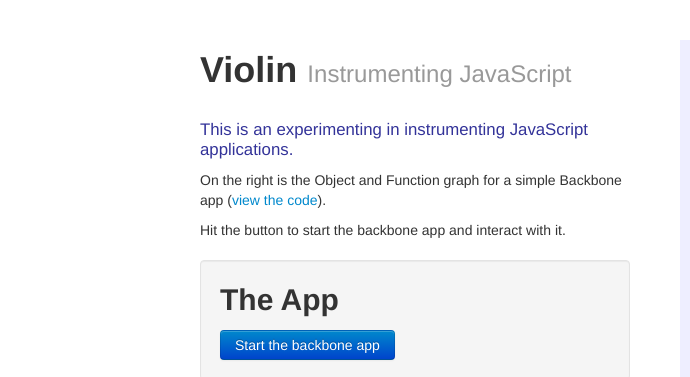
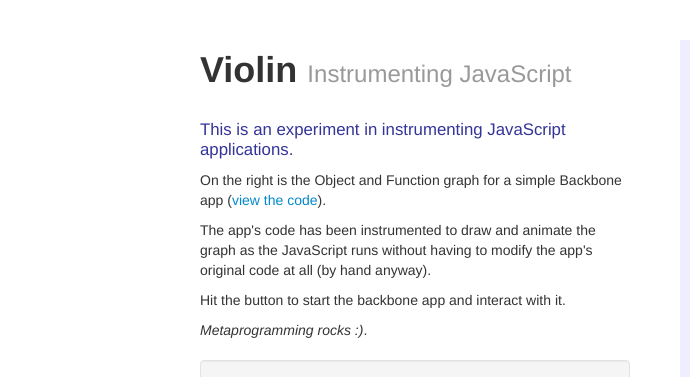
Before and after one commit to latentflip/violin, a plain HTML site: page index.html in a window 1280 px wide. Shown: the top 377 px of the page, 0-690 px from the left. Drawn offline with Linux system fonts and the light colour scheme; a script that the page names is missing.

Commit message:
Fix typos

```diff
--- a/index.html
+++ b/index.html
@@ -35,7 +35,7 @@
           <h1>Violin <small>Instrumenting JavaScript</small></h1>
 
           <p class='p-first'>
-            This is an experimenting in instrumenting JavaScript applications.
+            This is an experiment in instrumenting JavaScript applications.
           </p>
 
           <p>
@@ -43,7 +43,13 @@
             a simple Backbone app (<a href='#' rel='show-code' data-content='view'> the code</a>).
           </p>
 
+          <p>
+            The app's code has been instrumented to draw and animate the graph as the JavaScript runs without having to modify the app's original code at all (by hand anyway).
+          </p>
+
           <p>Hit the button to start the backbone app and interact with it.</p>
+
+          <p><i>Metaprogramming rocks :)</i>.</p>
 
           <div class='well'>
             <h2>The App</h2>
```
